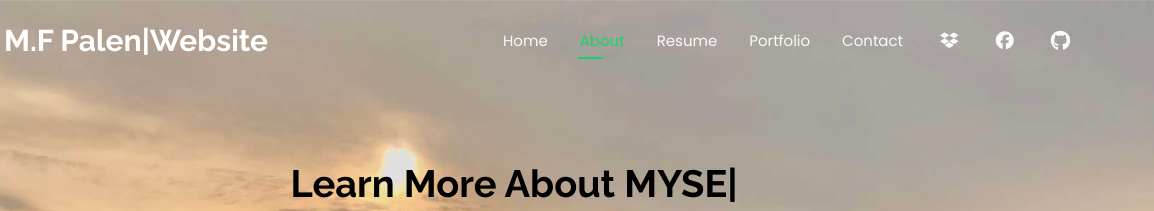
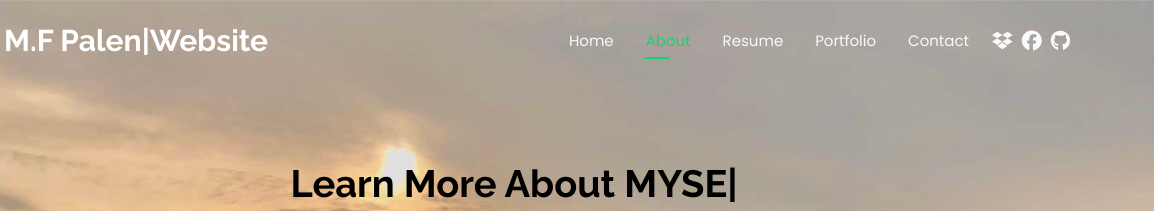
Before and after one commit to mfpalen/gojomylove, a plain HTML site: page about.html in a window 1280 px wide. Shown: the top 211 px of the page, 126-1280 px from the left. Drawn offline with Linux system fonts and the light colour scheme; grey boxes are pictures that could not be loaded; files whose address does not match are found by name.

Commit message:
social links

```diff
--- a/about.html
+++ b/about.html
@@ -76,9 +76,9 @@
           <li><a href="resume.html">Resume</a></li>
           <li><a href="portfolio.html">Portfolio</a></li>
           <li><a href="contact.html">Contact</a></li>
-          <li><a href="https://replay.dropbox.com/"><i style="font-size: larger;" class="fa-brands fa-dropbox"></i></a></li>
-          <li><a href="https://www.facebook.com/"><i style="font-size: larger;" class="fa-brands fa-facebook"></i></a></li>
-          <li><a href="https://github.com/mfpalen/personal-website"><i style="font-size: 20px;" class="fa-brands fa-github"></i></a></li>
+          <a href="https://www.dropbox.com/account/general"><i style="font-size: 20px;" class="fa-brands fa-dropbox"></i></a></li>
+          <a href="https://www.facebook.com/mariafe.palen?mibextid=LQQJ4d"><i style="font-size: 20px;" class="fa-brands fa-facebook"></i></a></li>
+          <a href="https://github.com/mfpalen"><i style="font-size: 20px;" class="fa-brands fa-github"></i></a></li>
         </ul>
         <i class="mobile-nav-toggle d-xl-none bi bi-list"></i>
       </nav>
```
Also changed, not shown: contact.html (+1 -4 lines), index.html (+4 -4 lines), portfolio-details.html (+3 -3 lines), portfolio.html (+3 -3 lines), resume.html (+3 -3 lines).
